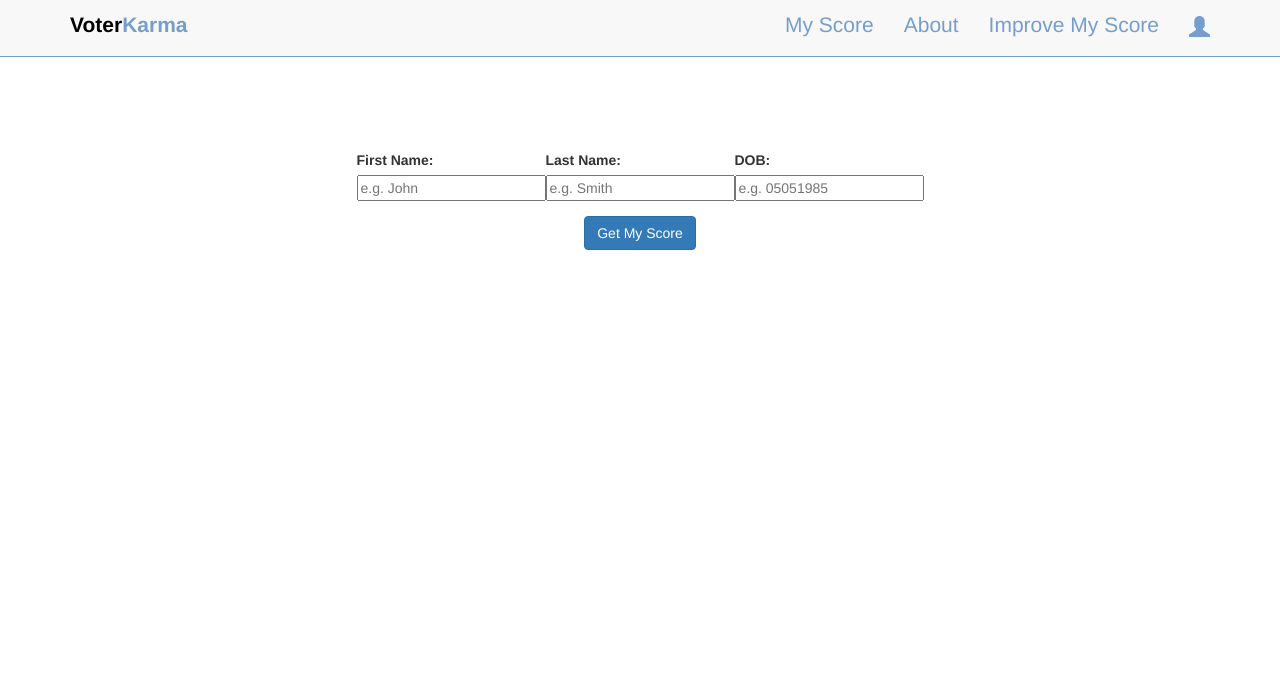
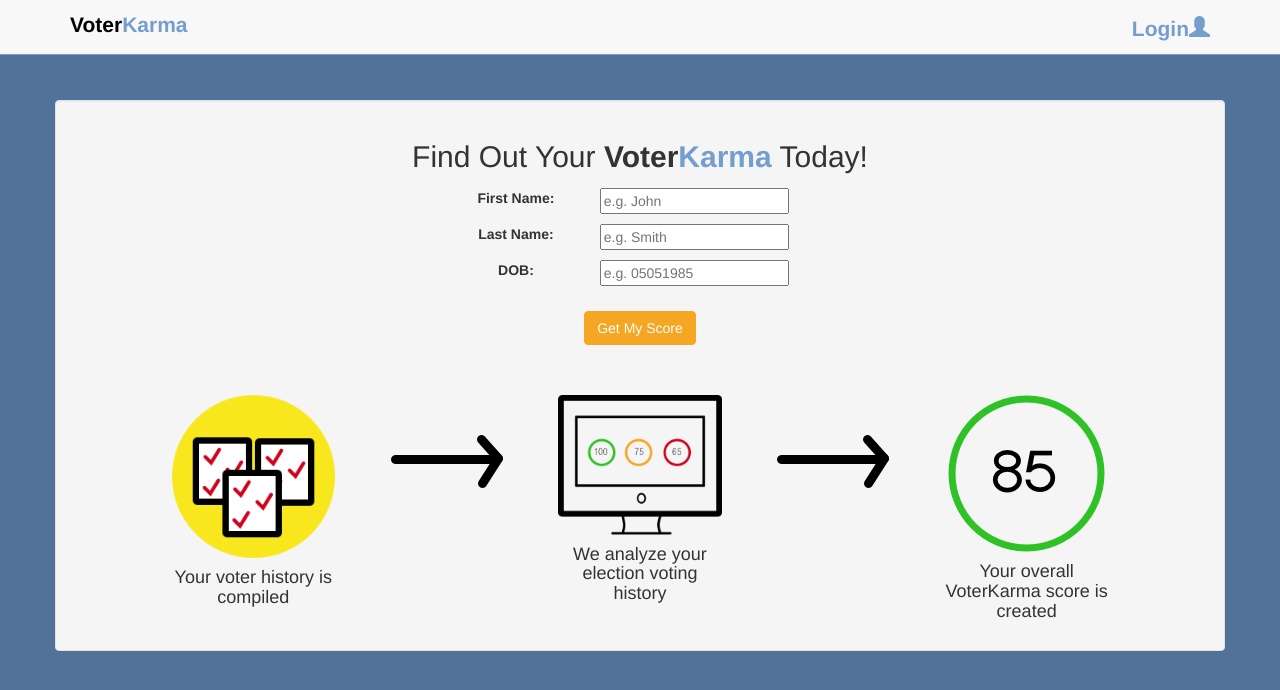
Before and after one commit to DerekKaknes/voter_karma, a Flask app: page / in a window 1280 px wide. Shown: the top 690 px of the page. Run offline with Flask 2, Linux system fonts and the light colour scheme; parts of the project's set-up code (start-up, migrations or seed data) failed here and were passed over; some libraries are stand-ins or nearby versions.

Commit message:
final demo build

```diff
--- a/vk_app/templates/input_frontpage.html
+++ b/vk_app/templates/input_frontpage.html
@@ -1,68 +1,176 @@
 <!DOCTYPE html>
 <html lang="en">
+
 <head>
-	<title>VoterKarma Dashboard</title>
+
+	<title>VoterKarma Home</title>
+
 	<meta charset="utf-8">
+
 	<meta name="viewport" content="width=device-width, initial-scale=1.0">
+
 	<link rel="stylesheet" href="https://maxcdn.bootstrapcdn.com/bootstrap/3.3.7/css/bootstrap.min.css">
+
 	<script src="https://ajax.googleapis.com/ajax/libs/jquery/3.1.1/jquery.min.js"></script>
+
 	<script src="https://maxcdn.bootstrapcdn.com/bootstrap/3.3.7/js/bootstrap.min.js"></script>
+
 	<script src="https://code.highcharts.com/highcharts.js"></script>
+
 	<script src="https://code.highcharts.com/highcharts-more.js"></script>
+
 	<script src="https://code.highcharts.com/modules/solid-gauge.js"></script>
 
+
+
+<style>
+body
+{
+background-color:rgb(82,115,153);
+}
+.borderless td, .borderless th, td {
+    border: none;
+}
+.table {
+    border-bottom:0px !important;
+}
+.table th, .table td {
+    border: 1px !important;
+}
+.fixed-table-container {
+    border:0px !important;
+}
+div>img
+{
+	margin:auto;
+}
+h4
+{
+	align:center;
+}
+</style>
+
 </head>
+
 <body>
+
 
 <!--in body navbar-->
 <nav class="navbar navbar-default navbar-fixed-top" style="border-color:rgb(117,158,205)">
+
 <div class="container">
     <div class="navbar-header">
+
       <button type="button" class="navbar-toggle" data-toggle="collapse" data-target="#myNavbar">
+
 	<span class="icon-bar"></span>
-        <span class="icon-bar"></span>
-        <span class="icon-bar"></span>
+
+
       </button>
-      <a class="navbar-brand" href="#" style="color:rgb(117,158,205); font-size:150%; font-weight:bold;"><span style="color:black">Voter</span>Karma</a>
+
+	<a class="navbar-brand" href="input_frontpage.html" style="color:rgb(117,158,205); font-size:150%; font-weight:bold;">
+		<span style="color:black">Voter</span>Karma</a>
+
 	</div>
     <div class="collapse navbar-collapse" id="myNavbar">
-      <ul class="nav navbar-nav navbar-right">
-        <li><a class="headLink" style="color:rgb(117,158,205); font-size:150%;" href="dashboard.html">My Score</a></li>
-        <li><a href="about.html" style="color:rgb(117,158,205); font-size:150%;">About</a></li>
-        <li><a href="#" style="color:rgb(117,158,205); font-size:150%;">Improve My Score</a></li>
-	<li><a href="#"><span style="color:rgb(117,158,205); font-size:150%;" class="glyphicon glyphicon-user"></span></a></li>
-      </ul>
+
 <ul class="nav navbar-nav navbar-right">
 
+	<li><a href="#" style="color:rgb(117,158,205); font-weight:bold; font-size:150%;">Login<span class="glyphicon glyphicon-user"></span></a></li>
+
 </ul>
+
+</div>
+
+</div>
+
+</nav>
+<!--end nav -->
+
+<div style="height:100px;"></div>
+
+<div class = "container-fluid">
+
+<div class="container text-center well">
+
+
+<h2 class="text-center">Find Out Your <span style="font-weight: bold;">Voter<span style=" color:rgb(117,158,205)">Karma</span></span> Today!</h2>
+<div class="row">
+<div class="col-sm-4"></div>
+<div class="col-sm-4">
+<form  action="/profile" method="GET">
+
+<div class="form-group">
+	<table class="table borderless table-condensed">
+
+		<tr>
+
+			<td><label for='first'>First Name:</label></td>
+
+			<td><input style="color:#F05F40;" type="text" id="first" name='first' placeholder="e.g. John"></td>
+
+		</tr>
+
+		<tr>
+
+			<td><label for='last'>Last Name:</label></td>
+
+			<td><input style="color:#F05F40;" type="text" id="last" name='last' placeholder="e.g. Smith"></td>
+
+		</tr>
+
+		<tr>
+
+
+			<td><label for='dob'>DOB:</label></td>
+
+			<td><input style="color:#F05F40;" type="text" id="dob" name='dob' placeholder="e.g. 05051985"></td>
+
+		</tr>
+
+	</table>
+</div>
+
+<div>
+
+<button type="submit" class="btn btn-primary btn-xl page-scroll" style="background-color:rgb(245,166,35); border-color:rgb(245,166,35);">Get My Score</button>
+
+</div>
+    </form>
+
+</div>
+<div class="col-sm-4"></div>
+</div>
+
+<!---new row about-->
+<div class="row" style="padding-top:50px;">
+	<div class="col-sm-1">
+	</div>
+	<div class="col-sm-2">
+		<img src="../../static/img/Voting.png" class="img-responsive" alt="voting">
+		<h4 class="text-center">Your voter history is compiled</h4>
+	</div>
+	<div class="col-sm-2">
+		<img  src="../../static/img/Arrow.png" class="img-responsive" alt="flow arrow" style="padding-top:40px">
+	</div>
+	<div class="col-sm-2">
+		<img src="../../static/img/Scores.png" class="img-responsive" alt="scores">
+		<h4 class="text-center">We analyze your election voting history</h4>
+	</div>
+	<div class="col-sm-2">
+		<img src="../../static/img/Arrow.png" class="img-responsive" alt="flow arrow" style="padding-top:40px">
+	</div>
+	<div class="col-sm-2">
+		<img src="../../static/img/Score.png" class="img-responsive" alt="score">
+		<h4 class="text-center">Your overall VoterKarma score is created</h4>
+	</div>
+	<div class="col-sm-1">
 	</div>
 </div>
-</nav>
-<div style="height:50px;"></div>
+<!---end row about-->
 
-<center><div class = "container-fluid" style="padding-top:100px">
-    {% if error %}
-    <p style="color:#F05F40;"><strong>Error:</strong> {{ error }}
-    {% endif %}
-    <form  action="/profile" method="GET">
-        <div class="form-group">
-            <table>
-                <tr>
-                    <td><label for='first'>First Name:</label></td>
-                    <td><label for='last'>Last Name:</label></td>
-                    <td><label for='dob'>DOB:</label></td>
-                </tr>
-                <tr>
-                    <td><input style="color:#F05F40;" type="text" id="first" name='first' placeholder="e.g. John"></td>
-                    <td><input style="color:#F05F40;" type="text" id="last" name='last' placeholder="e.g. Smith"></td>
-                    <td><input style="color:#F05F40;" type="text" id="dob" name='dob' placeholder="e.g. 05051985"></td>
-                </tr>
-            </table>
 </div>
-        <div>
-            <button type="submit" class="btn btn-primary btn-xl page-scroll">Get My Score</button>
-        </div>
-    </form>
-    </div></center>
+
 </body>
+
 </html>
--- a/vk_app/views.py
+++ b/vk_app/views.py
@@ -80,4 +80,5 @@ def fancy_output():
                           over = result[0], over_avg = avg_score[0],
                            local = result[1], local_avg = avg_score[1] ,
                            pres = result[2], pres_avg = avg_score[2],
-                           mid = result[3], mid_avg = avg_score[3])
+                           mid = result[3], mid_avg = avg_score[3],
+                          name = request.args.get('first'))
```
Also changed, not shown: vk_app/templates/dashboard.html (+3 -7 lines), vk_app/static/img/Arrow.png (added). Lines whose indentation alone changed are shown as unchanged.
